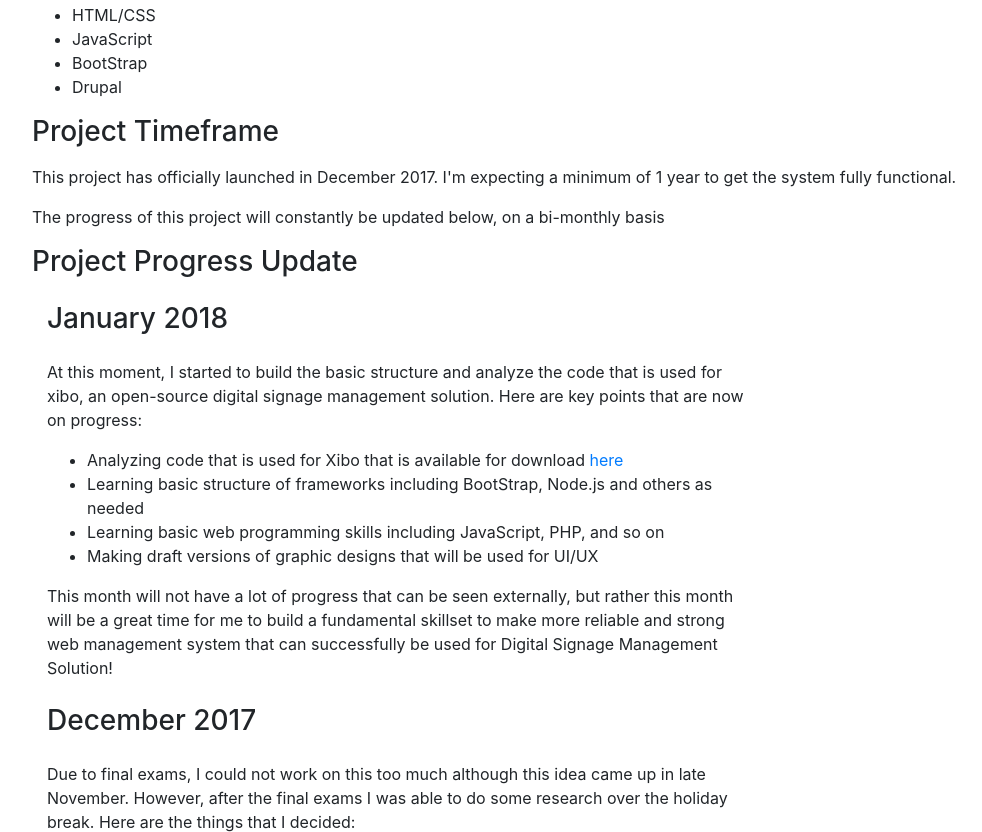
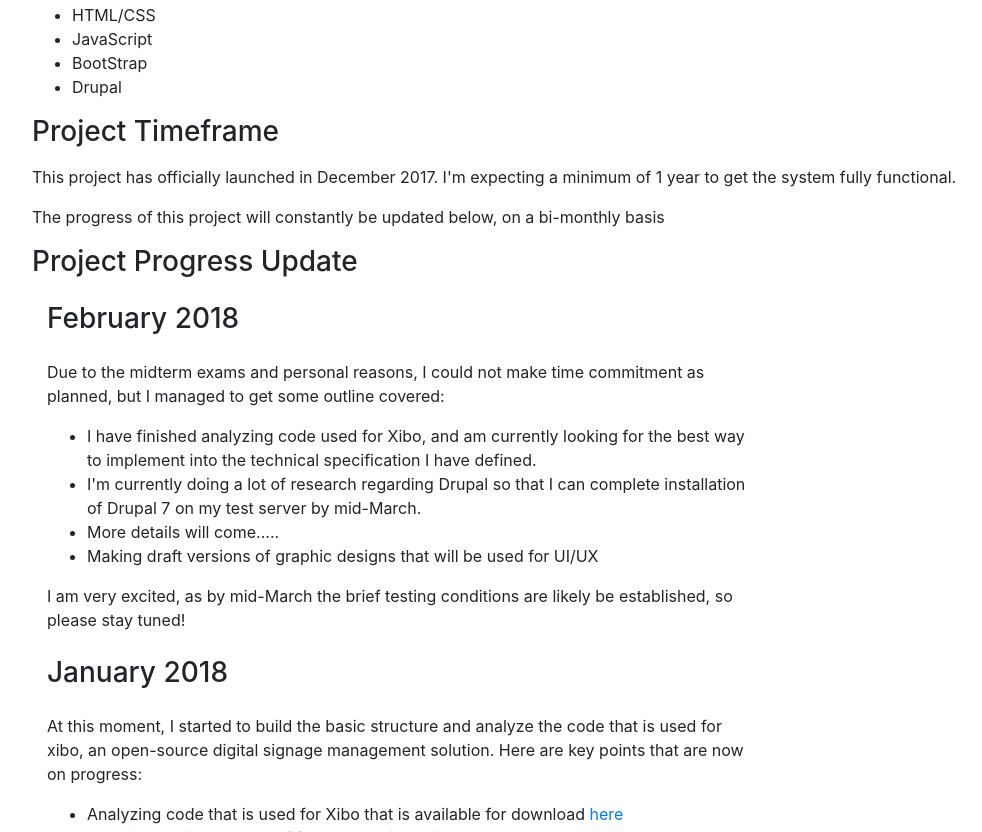
Before and after one commit to WDJX/WDJX.github.io, a website: page digital_signage_management.html in a window 1280 px wide. Shown: the part 480-1312 px from the top of the page, without its empty margins (53-1035 px from the left). Drawn offline with nearby package versions, Linux system fonts and the light colour scheme.

Commit message:
update MAR02/2018

```diff
--- a/digital_signage_management.html
+++ b/digital_signage_management.html
@@ -81,6 +81,23 @@
         <h3 class = "my-3">Project Progress Update</h3>
         <div class = "col-md-8">
 
+
+
+
+
+
+        <h3 class="my-4">February 2018</h3>
+        <p>Due to the midterm exams and personal reasons, I could not make time commitment as planned, but I managed to get some
+        outline covered:</p>
+        <ul>
+          <li>I have finished analyzing code used for Xibo, and am currently looking for the best way to implement into the technical specification I have defined.</li>
+          <li>I'm currently doing a lot of research regarding Drupal so that I can complete installation of Drupal 7 on my test server by mid-March.</li>
+          <li>More details will come.....</li>
+          <li>Making draft versions of graphic designs that will be used for UI/UX</li>
+        </ul>
+        <p>I am very excited, as by mid-March the brief testing conditions are likely be established, so please stay tuned!</p>
+
+
         <h3 class="my-4">January 2018</h3>
         <p>At this moment, I started to build the basic structure and analyze the code that is used for xibo, an open-source digital signage management solution. Here are key points that are now on progress:</p>
         <ul>
```
Also changed, not shown: index.html (+2 -3 lines).
